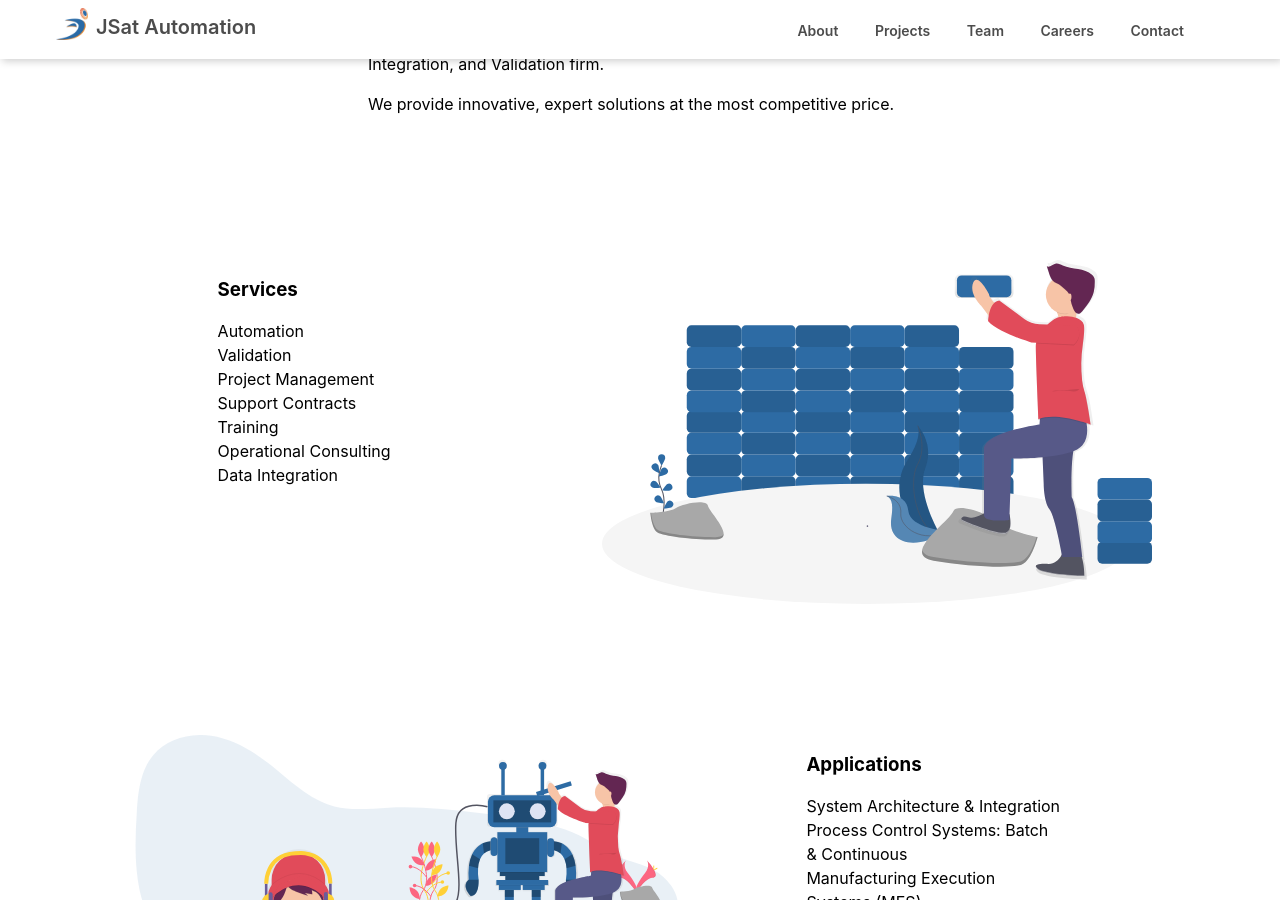
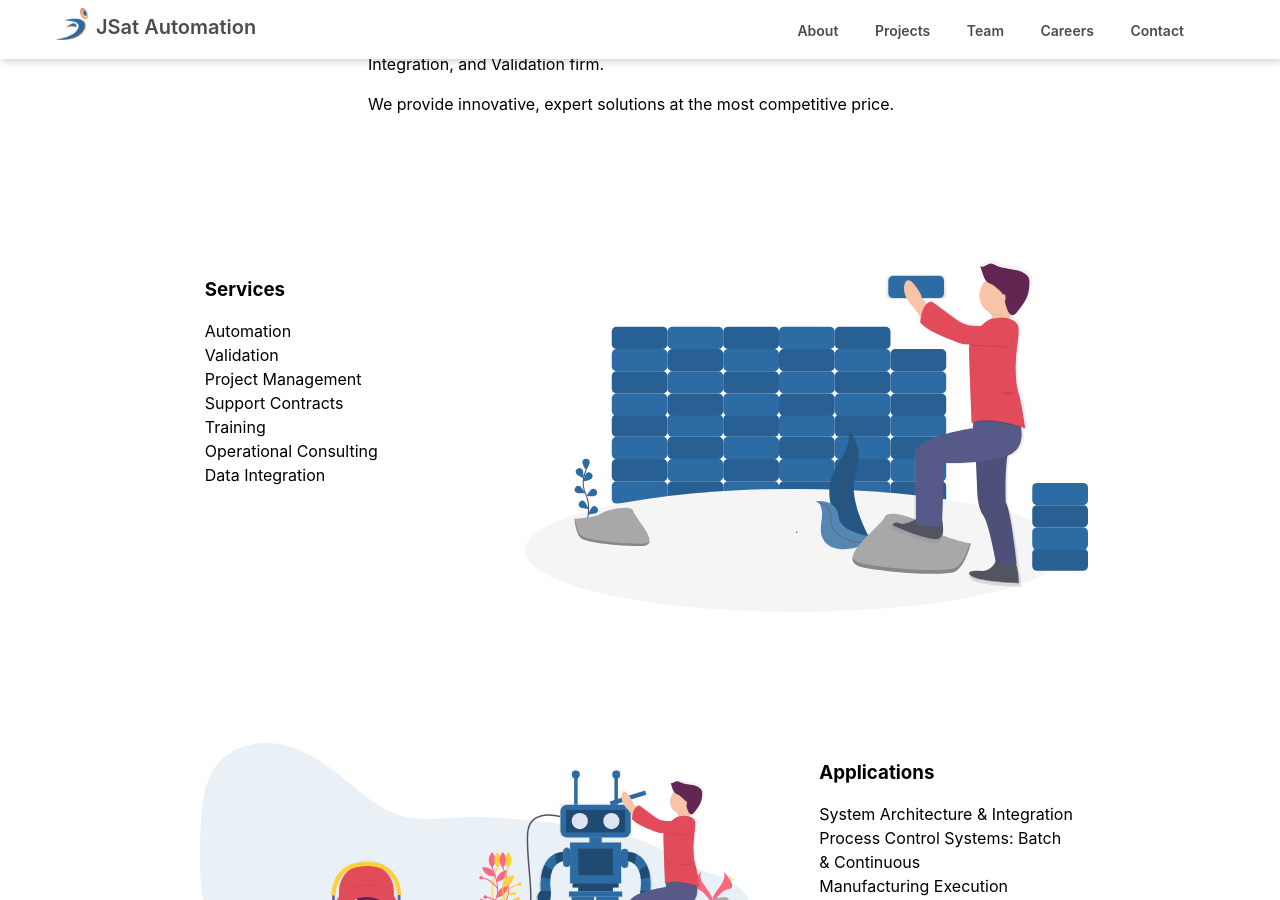
Before and after one commit to jsatautomation/jsatautomation.github.io, a Jekyll site: the page built from index.md, in a window 1280 px wide and 900 px high, scrolled down 1081 px. Built offline with Jekyll 4.4.1, drawn with Linux system fonts in a browser that asks for light colours; nearby versions of some CDN libraries.

Commit message:
adds max-width, readjusts image sizes

```diff
--- a/_layouts/home.html
+++ b/_layouts/home.html
@@ -9,7 +9,7 @@ layout: default
   </section>
   <section class='pa3 ph5-ns bg-white'>
     <a id='about'></a>
-    <article class="ph3 ph5-ns pv5">
+    <article class="ph3 ph5-ns pv5 mw8 center">
       <div class="flex flex-column items-center">
         <div class="measure-wide">
           <h2 class="lh-title">About</h2>
@@ -18,7 +18,7 @@ layout: default
         </div>
       </div>
       <div class="flex flex-column flex-row-l mw8 center pt6-l pt3">
-        <div class="flex flex-row-reverse-l justify-center-m w-40-l w-100 ph5-l order-0-l order-1">
+        <div class="flex flex-row-reverse-l justify-center-m w-30-l w-100 order-0-l order-1">
           <div class="w6 mw5-l">
             <h3>Services</h3>
             <ul class='list pl0 lh-copy'>
@@ -32,15 +32,15 @@ layout: default
             </ul>
           </div>
         </div>
-        <div class="w-60-l w-100 pl5-l tc order-1-l order-0">
+        <div class="w-70-l w-100 pl5-l tc order-1-l order-0">
           <img src="/assets/img/undraw_building_blocks_n0nc.svg" alt="Coding" class="" />
         </div>
       </div>
       <div class="flex flex-column flex-row-l mw8 center pt6-l pt3">
-        <div class="w-60-l w-100 pr5-l tc order-0">
+        <div class="w-70-l w-100 pr5-l tc order-0">
           <img src="/assets/img/undraw_firmware_mf69.svg" alt="Coding" class="" />
         </div>
-        <div class="flex justify-center-m w-40-l w-100 ph5-l order-1">
+        <div class="flex justify-center-m w-30-l w-100 order-1">
           <div class="w6 mw5-l">
             <h3>Applications</h3>
             <ul class='list pl0 lh-copy'>
@@ -54,7 +54,7 @@ layout: default
         </div>
       </div>
       <div class="flex flex-column flex-row-l mw8 center pt6-l pt3">
-        <div class="flex flex-row-reverse-l justify-center-m w-40-l w-100 ph5-l order-0-l order-1">
+        <div class="flex flex-row-reverse-l justify-center-m w-30-l w-100 order-0-l order-1">
           <div class="w6 mw5-l">
             <h3>Industries</h3>
             <ul class='list pl0 lh-copy'>
@@ -71,7 +71,7 @@ layout: default
             </ul>
           </div>
         </div>
-        <div class="w-60-l w-100 pl5-l tc order-1-l order-0">
+        <div class="w-70-l w-100 pl5-l tc order-1-l order-0">
           <img src="/assets/img/undraw_artificial_intelligence_upfn.svg" alt="Coding" class="" />
         </div>
       </div>
@@ -128,7 +128,7 @@ layout: default
   </section>
   <section class="pa3 ph5-ns center bg-blue">
     <a id='projects'></a>
-    <article class="ph3 ph5-ns pv5">
+    <article class="ph3 ph5-ns pv5 mw8 center">
       <div class="dt-ns dt--fixed-ns w-100">
         <div class="dtc-ns v-mid">
           <div>
@@ -148,7 +148,7 @@ layout: default
   </section>
   <section class="pa3 ph5-ns center bg-near-white">
     <a id='team'></a>
-    <article class="ph3 ph5-ns pv5">
+    <article class="ph3 ph5-ns pv5 mw8 center">
       <h2 class="mb3 mt0 lh-title">Team</h2>
       <div class="flex flex-wrap justify-center">
         <div class="w-50 w-third-m w-20-l pa2 tc">
@@ -212,7 +212,7 @@ layout: default
   </section>
   <section class="pa3 ph5-ns center bg-white">
     <a id='careers'></a>
-    <article class="ph3 ph5-ns pv5">
+    <article class="ph3 ph5-ns pv5 mw8 center">
       <h2 class="mb3 mt0 lh-title">Submit your resume</h2>
       <form action="https://mailthis.to/hiring@jsatautomation.com" encType="multipart/form-data" method="POST">
         <fieldset id="sign_up" class="ba b--transparent ph0 mh0">
```
